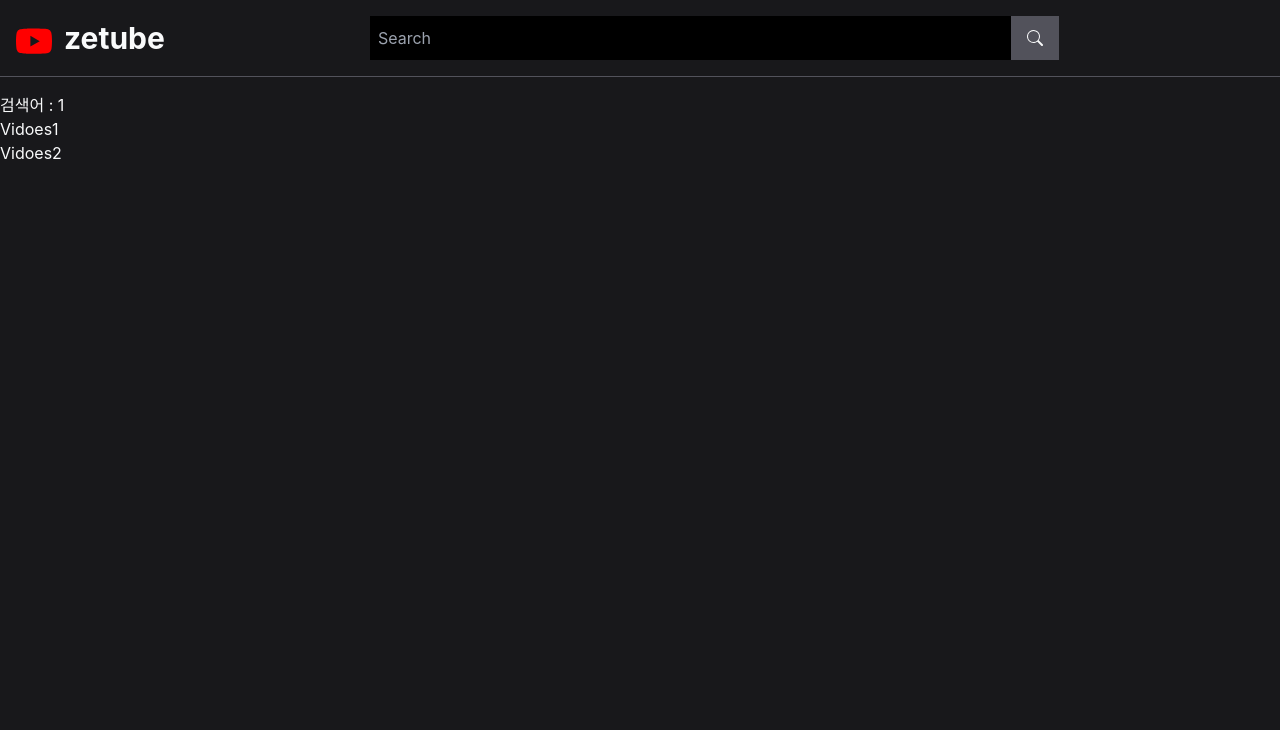
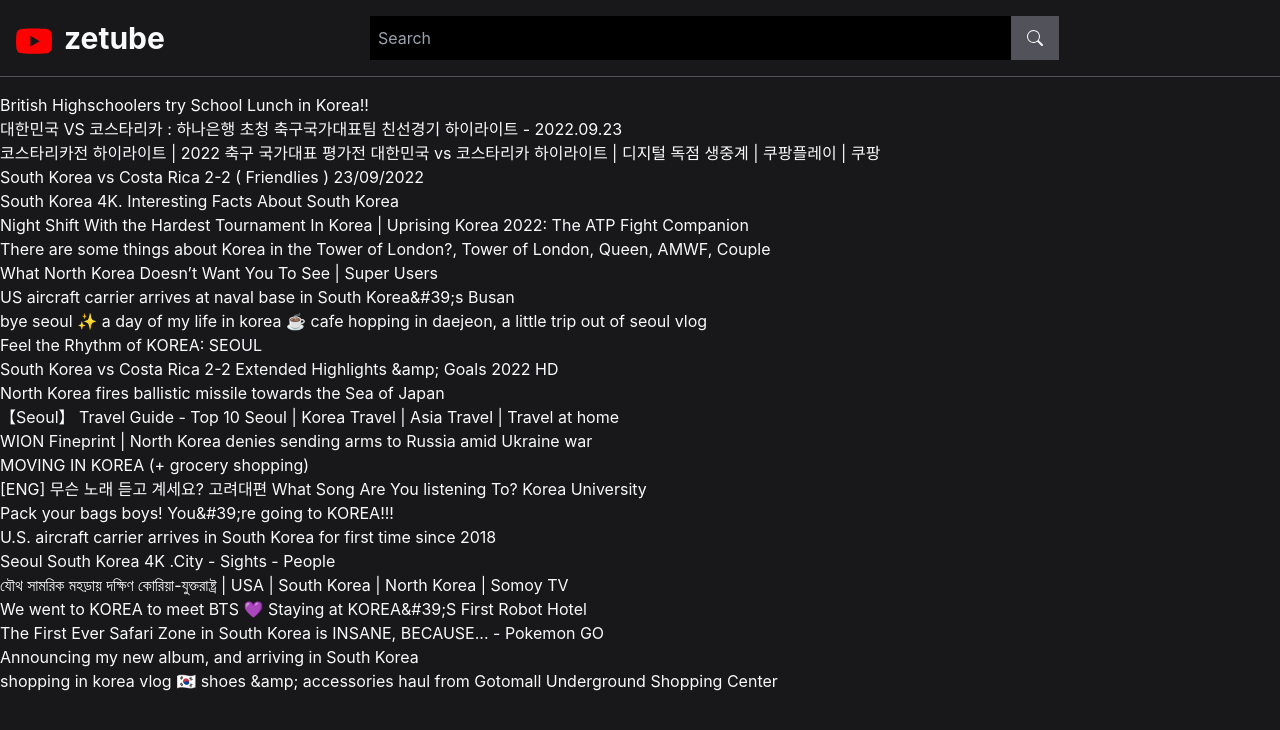
Before and after one commit to wisdom-13/zetube, a React (Create React App) app: page /videos/1 in a window 1280 px wide. Shown: the top 730 px of the page. Built offline with nearby package versions, Linux system fonts and the light colour scheme.

Commit message:
비디오 카드 만들기 - Mock 데이터

```diff
--- a/src/App.js
+++ b/src/App.js
@@ -4,7 +4,9 @@
 
 import { Outlet } from 'react-router-dom';
 import SearchBar from './components/SearchBar';
+import { QueryClient, QueryClientProvider } from '@tanstack/react-query';
 
+const queryClient = new QueryClient();
 
 function App({ youtube }) {
 
@@ -21,7 +23,9 @@
   return (
     <>
       <SearchBar />
-      <Outlet></Outlet>
+      <QueryClientProvider client={queryClient}>
+        <Outlet></Outlet>
+      </QueryClientProvider>
     </>
   )
 }
--- a/src/pages/Videos.jsx
+++ b/src/pages/Videos.jsx
@@ -1,11 +1,19 @@
 import React from 'react';
 import { useParams, Link } from 'react-router-dom';
+import { useQuery } from '@tanstack/react-query';
+import VideoDetail from './VideosDetail';
 
 export default function Videos() {
   const { keyword } = useParams();
+  const { isLoading, error, data: videos } = useQuery(
+    ['videos', keyword], async () => {
+      return fetch(`/videos/${keyword ? 'search' : 'popular'}.json`)
+        .then((res) => res.json())
+        .then((data) => data.items)
+    });
   return (
     <>
-      <h3>검색어 : {keyword}</h3>
+      {/* <h3>검색어 : {keyword}</h3>
 
       <Link to='/videos/watch/jfweoifjwoefj'>
         Vidoes1
@@ -13,7 +21,13 @@
       <br></br>
       <Link to='/videos/watch/fewfwfwef'>
         Vidoes2
-      </Link>
+      </Link> */}
+
+      {isLoading && <p>Loading...</p>}
+      {error && <p>error</p>}
+      {videos && <ul>
+        {videos.map(video => <VideoDetail key={video.id} video={video} />)}
+      </ul>}
     </>
   );
 }
--- a/src/pages/VideosDetail.jsx
+++ b/src/pages/VideosDetail.jsx
@@ -1,7 +1,10 @@
 import React from 'react';
 import { useParams } from 'react-router-dom';
 
-export default function VideoDetail() {
-  const { videoId } = useParams();
-  return <div>VideoDetail : {videoId}</div>
+export default function VideoDetail({ video }) {
+  // const { videoId } = useParams();
+  return (
+    // <div>VideoDetail : {videoId}</div>
+    <div>{video.snippet.title}</div>
+  );
 }
```
